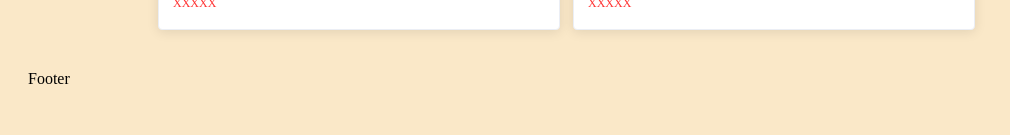
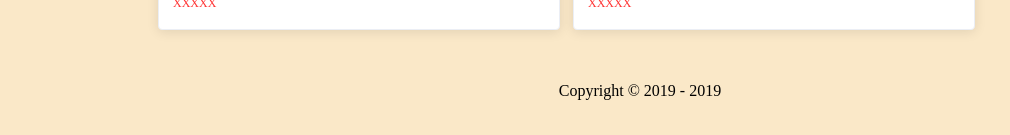
Before and after one commit to supercll/meishijie, a Vue app: page / in a window 1280 px wide. Shown: the part 2280-2415 px from the top of the page, without its empty margins (0-1010 px from the left). Built offline with nearby package versions, Linux system fonts and the light colour scheme.

Commit message:
增加底部

```diff
--- a/src/App.vue
+++ b/src/App.vue
@@ -1,6 +1,5 @@
 <template>
   <div id="app">
-
     <el-container>
       <Header></Header>
       <el-main>
@@ -8,7 +7,11 @@
           <router-view></router-view>
         </div>
       </el-main>
-      <el-footer>Footer</el-footer>
+      <el-footer>
+        <div class="footer">
+          Copyright © 2019 - 2019
+        </div>
+      </el-footer>
     </el-container>
 
   </div>
@@ -24,8 +27,12 @@ export default {
 
 <style lang="stylus">
 body
-  background: #fae8c8;
+  background: #fae8c8
 .main
   width 990px
-  margin 0 auto;
+  margin 0 auto
+.footer
+  text-align center
+  height 42px
+  line-height 42px
 </style>
```
